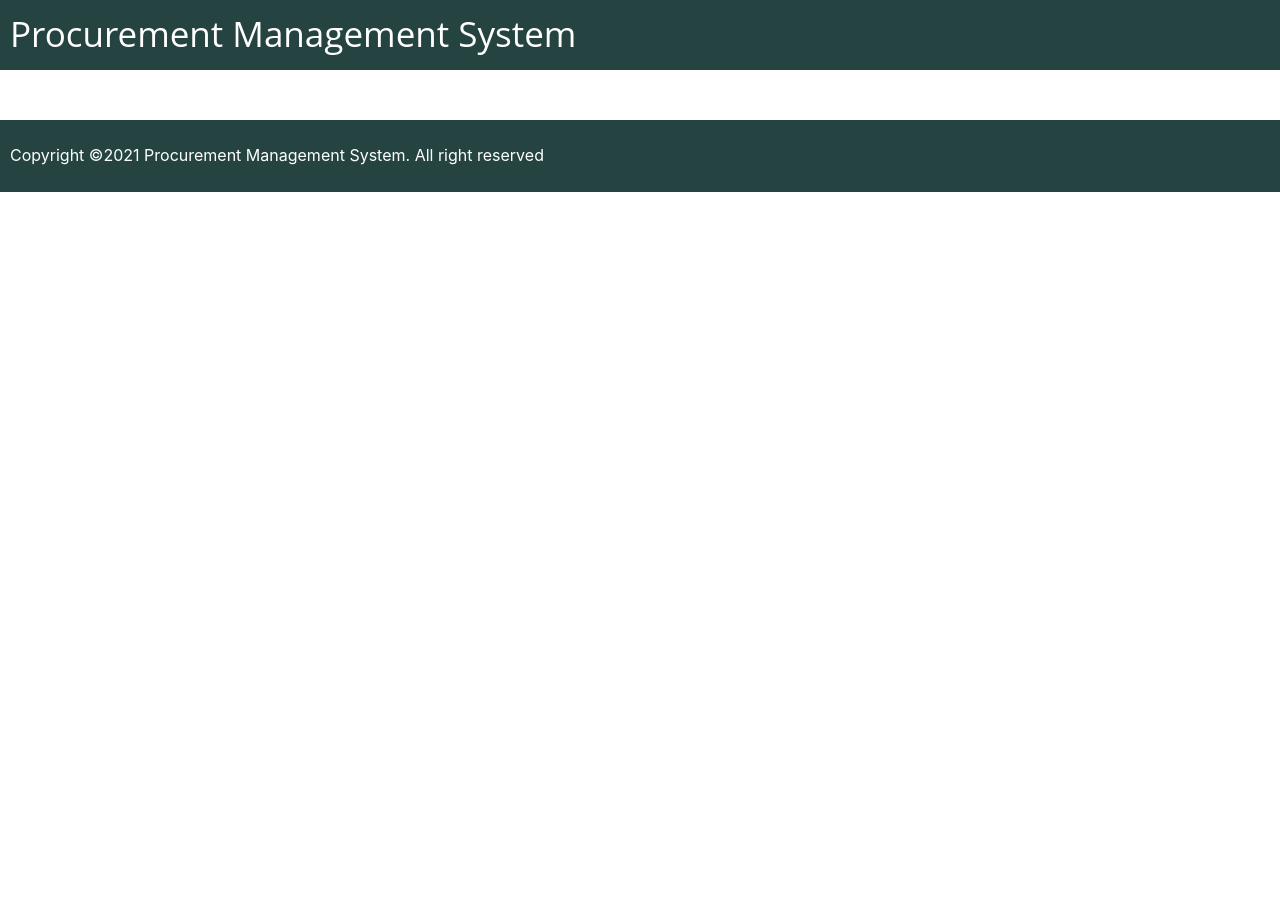
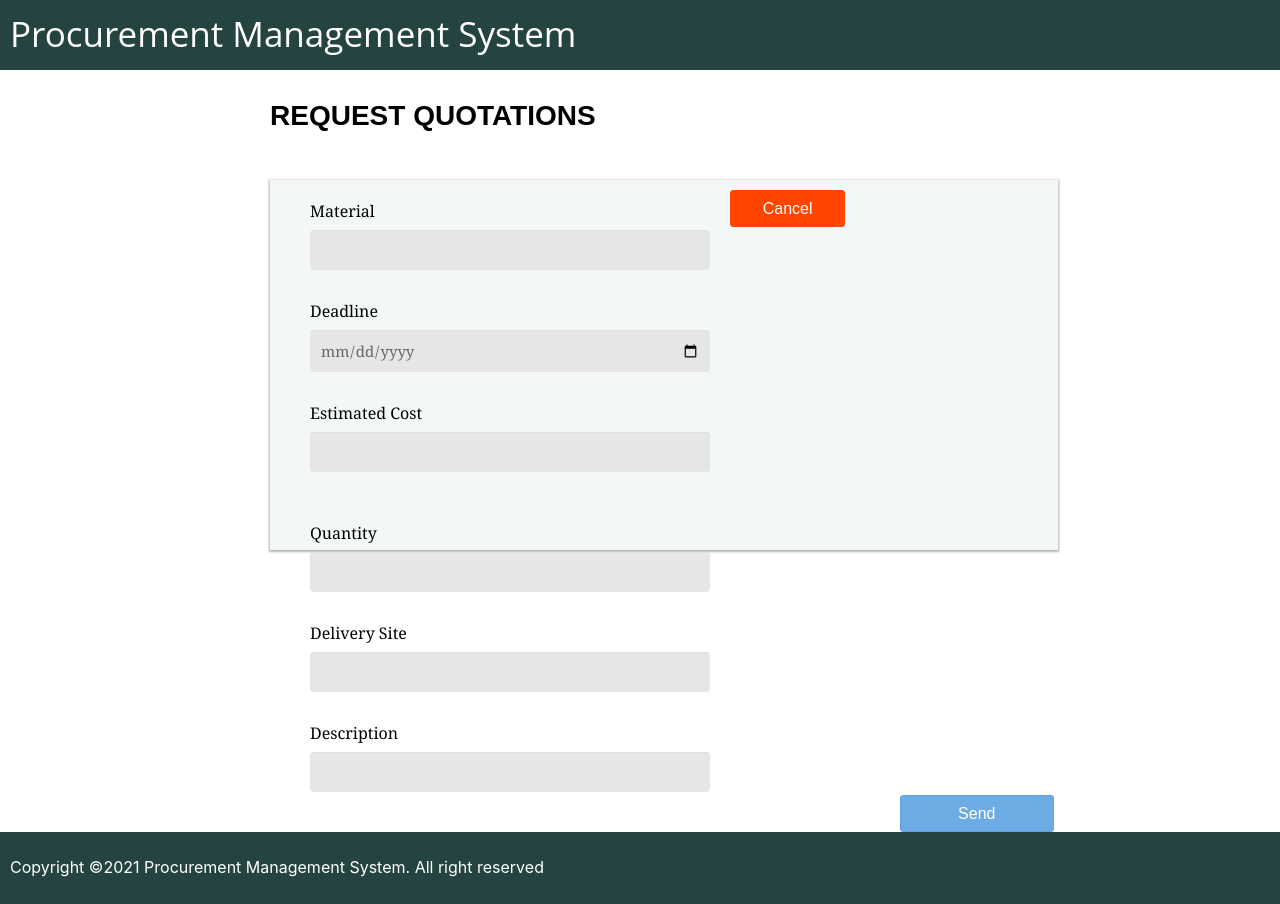
Before and after one commit to DevEngineers/CSSE-Procurement-WebApp, a React (Create React App) app: page /Quotation in a window 1280 px wide. Before the commit the page ends 800 px from the top, so only its background shows below. Built offline with nearby package versions, Linux system fonts and the light colour scheme; no server answers.

Commit message:
Request Quotations implemented

```diff
--- a/src/App.js
+++ b/src/App.js
@@ -5,6 +5,8 @@ import AllOrderView from "./components/AllOrderView";
 import Header from "./components/Header";
 import Footer from "./components/Footer";
 import DeclineOrder from "./components/DeclineOrder";
+import RequestQuotations from "./components/RequestQuotations";
+import AllPaddingHightBudgetView from "./components/AllPaddingHightBudgetView";
 
 function App() {
     return (
@@ -13,6 +15,8 @@ function App() {
           <Switch>
               <Route exact path="/" component={DeclineOrder}/>
               <Route exact path="/l" component={AllOrderView}/>
+              <Route exact path="/Quotation" component={RequestQuotations}/>
+              <Route exact path="/all" component={AllPaddingHightBudgetView}/>
           </Switch>
           <Footer/>
       </Router>
--- /dev/null
+++ b/src/components/AllPaddingHightBudgetView.jsx
@@ -0,0 +1,56 @@
+import React, {useEffect, useState} from "react";
+import '../styles/AllStyles.css';
+import OrderListHolder from "./OrderListHolder";
+import OrderService from "../services/OrderService";
+
+const AllPaddingHightBudgetView = () => {
+    const [orders, setOrders] = useState([])
+
+    useEffect(() => {
+        fetchData()
+    }, [])
+
+    const fetchData = () => {
+        OrderService.getOrders()
+            .then(orders =>{
+                setOrders(orders);
+            }).catch((err) => {
+            console.error(err);
+        });
+    }
+
+    const onPress = () => {
+        console.log('pressed')
+    }
+
+    return (
+        <div>
+            <div>
+                <div>
+                    <div className={"box"}>
+                        <label className={"custom-underline"}> PANNING HIGH BUDGET ORDERS </label>
+                    </div>
+                </div>
+                <div id={"largeDiv"}>
+                    <div id={'headingDiv'}>
+                        <label id={'heading'}>Material</label>
+                        <label id={'heading2'}>Budget</label>
+                        <label id={'heading3'}>Order Status</label>
+                        <label id={'heading4'}>Seller</label>
+                    </div>
+                    <div id={'miniDiv'}>
+                        {
+                            orders.map(order => {
+                                return <OrderListHolder leftLabel={order.material} middleLabel1={order.budget}
+                                                        middleLabel2={order.status} rightLabel={order.seller}
+                                                        onPress={onPress}/>
+                            })
+                        }
+                    </div>
+                </div>
+            </div>
+        </div>
+    )
+}
+
+export default AllPaddingHightBudgetView;
--- /dev/null
+++ b/src/components/RequestQuotations.jsx
@@ -0,0 +1,98 @@
+import React, {useEffect, useState} from "react";
+import '../styles/AllStyles.css';
+import OrderService from "../services/OrderService";
+
+
+const RequestQuotations = (props) => {
+    const ID = props.match.params.id;
+    const [material,setMaterial] = useState('');
+    const [deadLine,setDeadLine] = useState('');
+    const [estimatedCost,setEstimatedCost] = useState('');
+    const [quantity,setQuantity] = useState('');
+    const [description,setDescription] = useState('');
+    const [site,setSite] = useState('');
+
+    useEffect(() =>{
+        fetchData();
+    },[]);
+
+    const fetchData = () =>{
+        OrderService.getOrderByID(ID)
+            .then(response =>{
+                setMaterial(response.quantity);
+                setDeadLine(response.deadLine);
+                setEstimatedCost(response.estimatedCost);
+                setQuantity(response.quantity);
+                setDescription(response.description);
+                setSite(response.site);
+            }).catch((err) => {
+            console.error(err);
+        });
+    }
+
+    const sendQuotation = (event) =>{
+        event.preventDefault()
+
+        OrderService.declineOrder(ID)
+            .then(response =>{
+                if (response.status === 200) {
+                    console.log("Successfully order Declined");
+                    setTimeout(() => {
+                        this.props.history.push("/");
+                    }, 3000);
+                } else {
+                    throw Error("Something went wrong!! Try again.");
+                }
+            }).catch((err) => {
+            console.error(err);
+        });
+    }
+
+    return (
+        <div>
+            <div>
+                <div>
+                    <div className={"box"}>
+                        <label className={"custom-underline"}>REQUEST QUOTATIONS</label>
+                    </div>
+                </div>
+                <div id={'mainFormDiv'}>
+                    <div className={'form-style-resWork'}>
+                        <div>
+                            <label>Material</label>
+                            <input type={'text'} value={material} required={'required'} onChange={event => setMaterial(event.target.value)}/>
+                        </div>
+                        <div>
+                            <label>Deadline</label>
+                            <input type={'date'} value={deadLine} required onChange={event => setDeadLine(event.target.value)}/>
+                        </div>
+                        <div>
+                            <label>Estimated Cost</label>
+                            <input type={'text'} value={quantity} onChange={event => setEstimatedCost(event.target.value)} required/>
+                        </div>
+                    </div>
+                    <div className={'form-style-resWork'}>
+                        <div>
+                            <label>Quantity</label>
+                            <input type={'text'} value={quantity} onChange={event => setQuantity(event.target.value)} required/>
+                        </div>
+                        <div>
+                            <label>Delivery Site</label>
+                            <input type={'text'} value={site} onChange={event => setSite(event.target.value)} required/>
+                        </div>
+                        <div>
+                            <label>Description</label>
+                            <input type={'text'} value={description} onChange={event => setDescription(event.target.value)} required/>
+                        </div>
+                    </div>
+                    <div>
+                        <input type={'submit'} value={'Cancel'} id={'btnCancel'}/>
+                        <input type={'submit'} value={'Send'} id={'btnSub02'} onClick={event => sendQuotation(event)}/>
+                    </div>
+                </div>
+            </div>
+        </div>
+    )
+}
+
+export default RequestQuotations;
--- a/src/styles/AllStyles.css
+++ b/src/styles/AllStyles.css
@@ -188,6 +188,26 @@
     cursor: pointer;
 }
 
+#btnSub02 {
+    position: relative;
+    display: block;
+    padding: 9px 29px 8px 29px;
+    color: #FFF;
+    background: #6dabe4;
+    font-size: 16px;
+    text-align: center;
+    font-style: normal;
+    width: 20%;
+    border: 1px solid #62a1e0;
+    border-radius: 3px;
+    margin: -37px 150px 0 620px;
+    float: left;
+}
+#btnSub02:hover{
+    background: #62a1e0;
+    cursor: pointer;
+}
+
 #btnCancel{
     position: relative;
     display: block;
```
